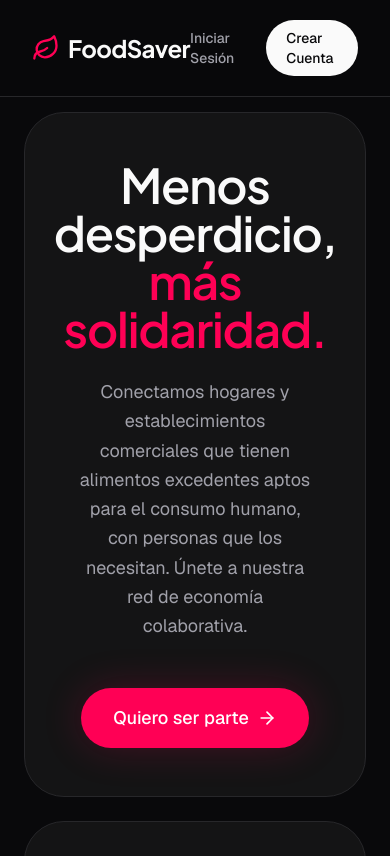
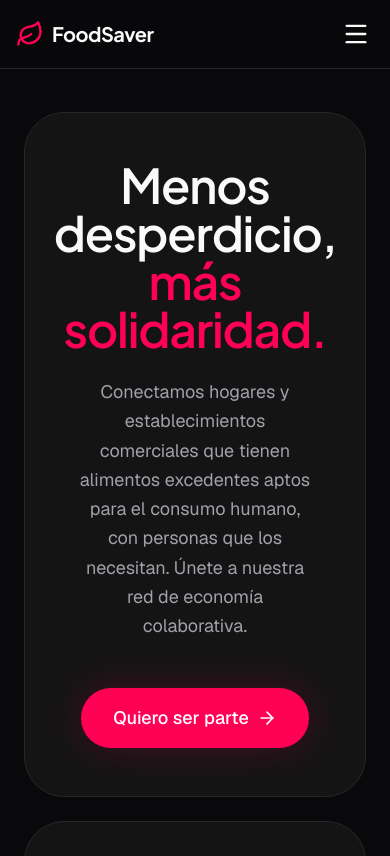
Before and after one commit to melissagonzalez-proy/FoodSaver, a React (Vite) app in the folder frontend/: page / in a window 390 px wide. Shown: the top 856 px of the page. Built offline with nearby package versions, Linux system fonts and the light colour scheme.

Commit message:
refactor(frontend): improve navBar component

```diff
--- a/frontend/src/features/landing/components/NavBar.tsx
+++ b/frontend/src/features/landing/components/NavBar.tsx
@@ -1,17 +1,20 @@
+import { useState } from "react";
 import { Link } from "react-router-dom";
-import { Leaf } from "lucide-react";
+import { Leaf, Menu, X } from "lucide-react";
 
 export const Navbar = () => {
+  const [isOpen, setIsOpen] = useState(false);
+
   return (
-    <nav className="w-full bg-brand-background/80 backdrop-blur-md border-b border-brand-border px-8 py-5 flex justify-between items-center fixed top-0 z-50">
+    <nav className="w-full bg-brand-background/80 backdrop-blur-md border-b border-brand-border px-4 md:px-8 py-4 flex justify-between items-center fixed top-0 z-50">
       <div className="flex items-center gap-2 text-brand-accent">
         <Leaf size={28} />
-        <span className="text-2xl font-bold tracking-tight text-brand-text font-jakarta">
+        <span className="text-xl md:text-2xl font-bold tracking-tight text-brand-text font-jakarta">
           FoodSaver
         </span>
       </div>
 
-      <div className="flex gap-6 items-center">
+      <div className="hidden md:flex gap-6 items-center">
         <Link
           to="/login"
           className="text-sm font-medium text-brand-muted hover:text-brand-text transition-colors"
@@ -25,6 +28,33 @@ export const Navbar = () => {
           Crear Cuenta
         </Link>
       </div>
+
+      <button
+        className="md:hidden text-brand-text p-1 focus:outline-none"
+        onClick={() => setIsOpen(!isOpen)}
+        aria-label="Alternar menú"
+      >
+        {isOpen ? <X size={28} /> : <Menu size={28} />}
+      </button>
+
+      {isOpen && (
+        <div className="absolute top-full left-0 w-full bg-brand-background/95 backdrop-blur-xl border-b border-brand-border flex flex-col items-center py-8 gap-6 md:hidden shadow-2xl animate-in slide-in-from-top-2 duration-200">
+          <Link
+            to="/login"
+            className="text-lg font-medium text-brand-muted hover:text-brand-text transition-colors"
+            onClick={() => setIsOpen(false)}
+          >
+            Iniciar Sesión
+          </Link>
+          <Link
+            to="/register"
+            className="w-10/12 text-center py-3 text-lg font-medium bg-brand-text text-brand-background rounded-full hover:bg-brand-muted transition-colors"
+            onClick={() => setIsOpen(false)}
+          >
+            Crear Cuenta
+          </Link>
+        </div>
+      )}
     </nav>
   );
 };
```
